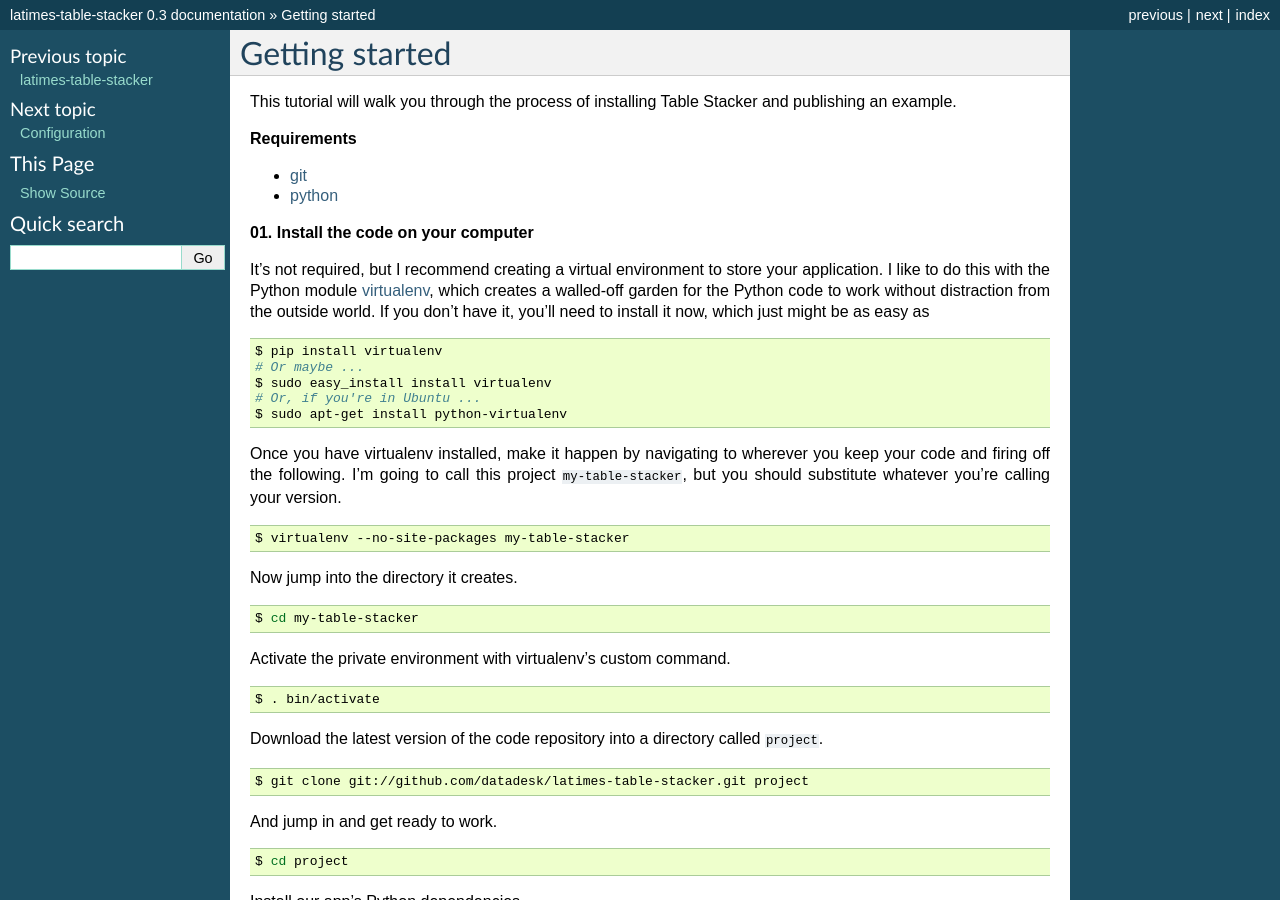
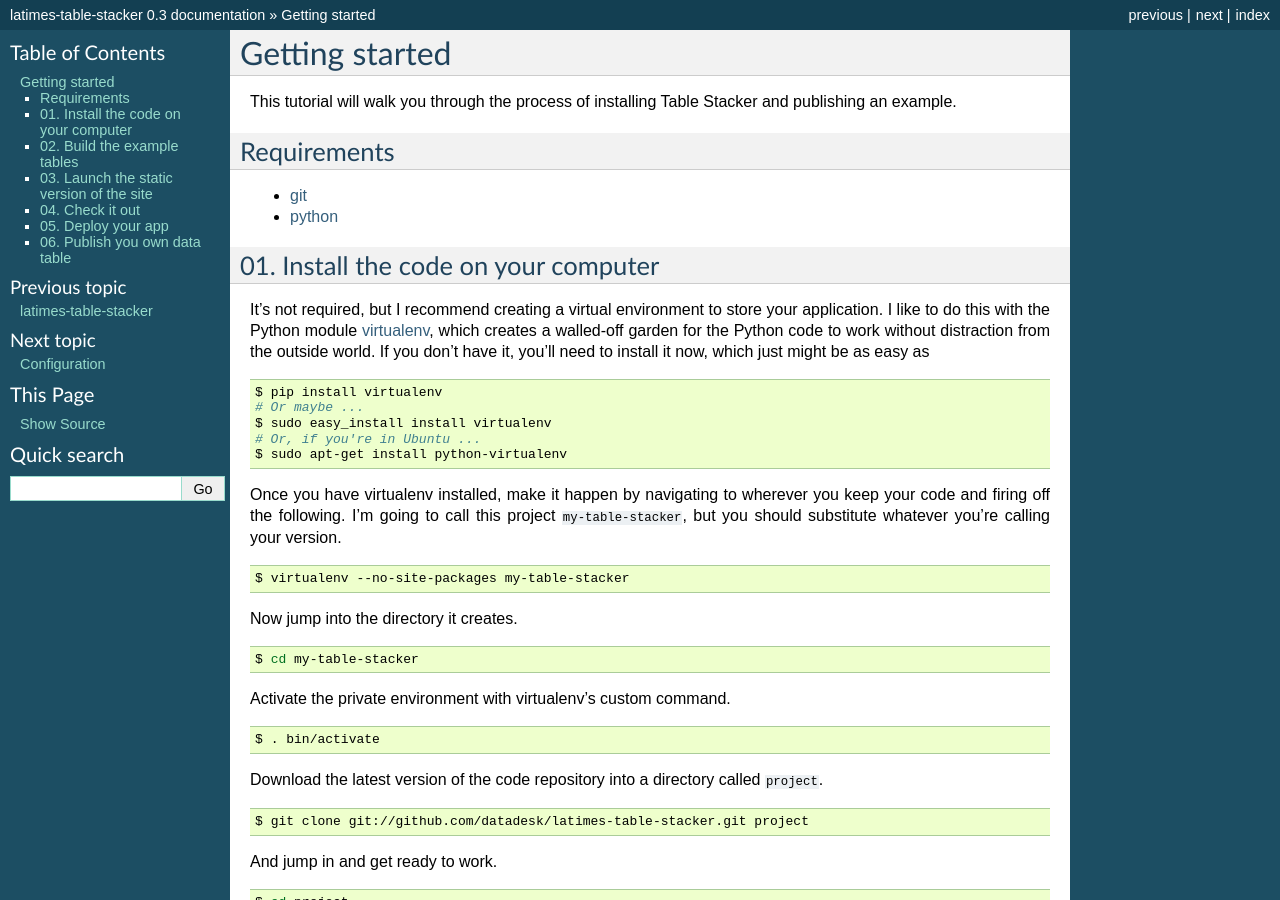
Before and after one commit to datadesk/latimes-table-stacker, a Sphinx documentation site: the page built from docs/gettingstarted.rst, in a window 1280 px wide and 900 px high. Built offline with Sphinx 7.4.7, drawn with Linux system fonts in a browser that asks for light colours.

Commit message:
Segmented getting started section the right way

```diff
--- a/docs/gettingstarted.rst
+++ b/docs/gettingstarted.rst
@@ -3,12 +3,14 @@ Getting started
 
 This tutorial will walk you through the process of installing Table Stacker and publishing an example.
 
-**Requirements**
+Requirements
+------------
 
 * `git <http://git-scm.com/>`_
 * `python <http://www.python.org/>`_
 
-**01. Install the code on your computer**
+01. Install the code on your computer
+-------------------------------------
 
 It's not required, but I recommend creating a virtual environment to store your application. I like to do this with the Python module `virtualenv <http://pypi.python.org/pypi/virtualenv>`_, which creates a walled-off garden for the Python code to work without distraction from the outside world. If you don't have it, you'll need to install it now, which just might be as easy as
 
@@ -62,7 +64,8 @@ Create the project's database
 
     $ python manage.py syncdb
 
-**02. Build the example tables**
+02. Build the example tables
+----------------------------
 
 You'll learn how to layout your own data later, but for now we'll work with the example files. Jump back to your first terminal shell and drop the following line, which instructs our ``build`` management command to bake out a static site using the instructions in ``settings.py`` and the table recipes in the ``yaml`` directory.
 
@@ -70,7 +73,8 @@ You'll learn how to layout your own data later, but for now we'll work with the
 
     $ python manage.py build
 
-**03. Launch the static version of the site**
+03. Launch the static version of the site
+-----------------------------------------
 
 You'll want to run this step in a new terminal shell. So open up a new window or tab, navigate to the ``project`` directory and fire off the following. It is a Django management command that will start a test version of the site on your machine, tailored to serve the static files we used created.
 
@@ -78,11 +82,13 @@ You'll want to run this step in a new terminal shell. So open up a new window or
 
     $ python manage.py buildserver
 
-**04. Check it out**
+04. Check it out
+----------------
 
 If everything clicked, you should see your demo site up and running with all the example tables at `http://localhost:8000 <http://localhost:8000>`_.
 
-**05. Deploy your app**
+05. Deploy your app
+-------------------
 
 The static files we've created in your ``build`` directory could probably be served from most common web servers. So, if you've already
 got yours worked out, you can just stop here and deploy that folder where you like.
@@ -135,7 +141,8 @@ Once you do that, your site should appear at the the link provided in your AWS c
 
 More documentation on that is available `here <http://docs.amazonwebservices.com/AmazonS3/latest/dev/index.html?WebsiteHosting.html>`_.
 
-**06. Publish you own data table**
+06. Publish you own data table
+------------------------------
 
 Before you can publish your own data table, you'll need to learn about our YAML-based configuration system. But don't worry, it's not that hard. You can read about it in the configuration section or school yourself by mimicking the examples files in the project's ``yaml`` subdirectory folder. Then, doing the following:
 
```
Also changed, not shown: 9 other files.
